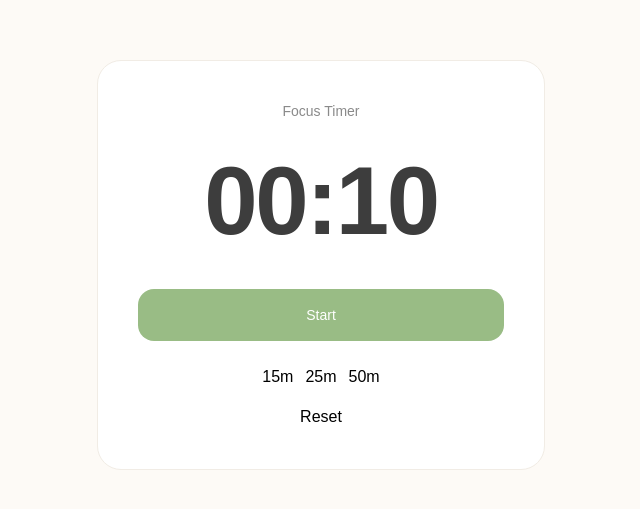
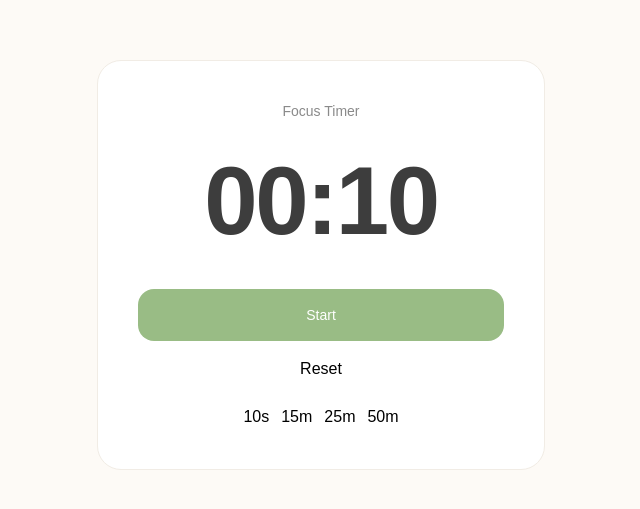
Before and after one commit to ppyom/pomodoro, a React (Vite) app: page / in a window 1280 px wide. Shown: the part 135-644 px from the top of the page, without its empty margins (319-959 px from the left). Built offline with nearby package versions, Linux system fonts and the light colour scheme; a web font is replaced by a local one.

Commit message:
♻️ 타이머 UI 컴포넌트 분리

```diff
--- a/src/app.tsx
+++ b/src/app.tsx
@@ -1,5 +1,5 @@
 import { useTimer } from '@/hooks/use-timer';
-import { formatTime } from '@/utils/format-time';
+import { TimerControls, TimerDisplay, TimerPresets } from '@/components/timer';
 
 export default function App() {
   const { timeLeft, isRunning, start, pause, reset, changeDuration } =
@@ -10,26 +10,14 @@ export default function App() {
       <section className="w-full max-w-md rounded-[24px] border border-border-soft bg-surface-elevated p-10">
         <p className="text-center text-sm text-text-muted">Focus Timer</p>
 
-        <h1 className="mt-8 text-center text-8xl font-semibold tracking-tight text-text-primary">
-          {formatTime(timeLeft)}
-        </h1>
-
-        <button
-          className="mt-10 w-full rounded-2xl bg-accent-primary py-4 text-sm font-medium text-white transition-all"
-          onClick={isRunning ? pause : start}
-        >
-          {isRunning ? 'Pause' : 'Start'}
-        </button>
-
-        <div className="mt-6 flex justify-center gap-3">
-          <button onClick={() => changeDuration(15 * 60)}>15m</button>
-          <button onClick={() => changeDuration(25 * 60)}>25m</button>
-          <button onClick={() => changeDuration(50 * 60)}>50m</button>
-        </div>
-
-        <button onClick={reset} className="mt-4 w-full">
-          Reset
-        </button>
+        <TimerDisplay timeLeft={timeLeft} />
+        <TimerControls
+          isRunning={isRunning}
+          onStart={start}
+          onPause={pause}
+          onReset={reset}
+        />
+        <TimerPresets onChangeDuration={changeDuration} />
       </section>
     </main>
   );
--- /dev/null
+++ b/src/components/timer/index.ts
@@ -0,0 +1,3 @@
+export * from './timer-controls';
+export * from './timer-display';
+export * from './timer-presets';
--- /dev/null
+++ b/src/components/timer/timer-controls.tsx
@@ -0,0 +1,22 @@
+interface Props {
+  isRunning: boolean;
+  onStart: () => void;
+  onPause: () => void;
+  onReset: () => void;
+}
+
+export function TimerControls({ isRunning, onStart, onPause, onReset }: Props) {
+  return (
+    <>
+      <button
+        className="mt-10 w-full rounded-2xl bg-accent-primary py-4 text-sm font-medium text-white transition-all"
+        onClick={isRunning ? onPause : onStart}
+      >
+        {isRunning ? 'Pause' : 'Start'}
+      </button>
+      <button onClick={onReset} className="mt-4 w-full">
+        Reset
+      </button>
+    </>
+  );
+}
--- /dev/null
+++ b/src/components/timer/timer-display.tsx
@@ -0,0 +1,13 @@
+import { formatTime } from '@/utils/format-time';
+
+interface Props {
+  timeLeft: number
+}
+
+export function TimerDisplay({timeLeft}: Props) {
+  return (
+    <h1 className="mt-8 text-center text-8xl font-semibold tracking-tight text-text-primary">
+      {formatTime(timeLeft)}
+    </h1>
+  );
+}
--- /dev/null
+++ b/src/components/timer/timer-presets.tsx
@@ -0,0 +1,22 @@
+interface Props {
+  onChangeDuration: (seconds: number) => void;
+}
+
+const PRESETS = [
+  { time: 10, label: '10s' },
+  { time: 15 * 60, label: '15m' },
+  { time: 25 * 60, label: '25m' },
+  { time: 50 * 60, label: '50m' },
+];
+
+export function TimerPresets({ onChangeDuration }: Props) {
+  return (
+    <div className="mt-6 flex justify-center gap-3">
+      {PRESETS.map((p) => (
+        <button key={p.time} onClick={() => onChangeDuration(p.time)}>
+          {p.label}
+        </button>
+      ))}
+    </div>
+  );
+}
```
